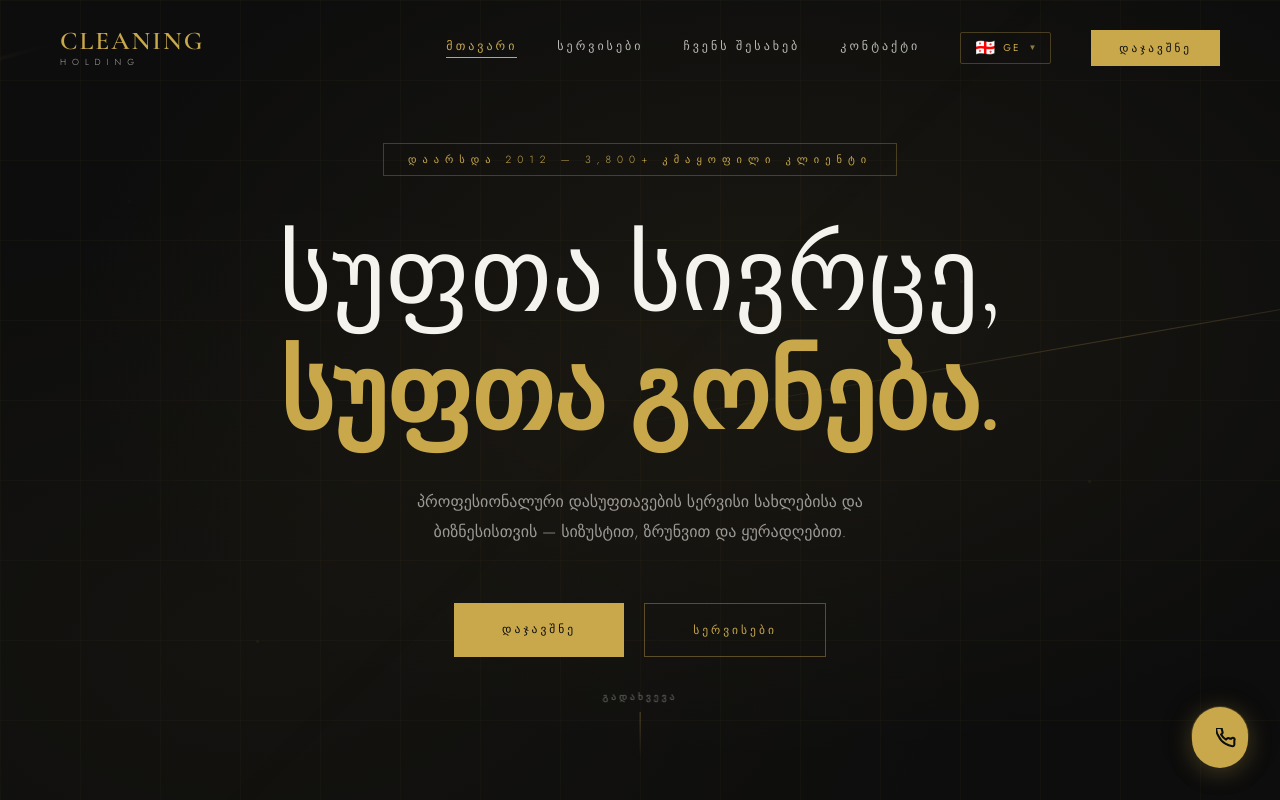
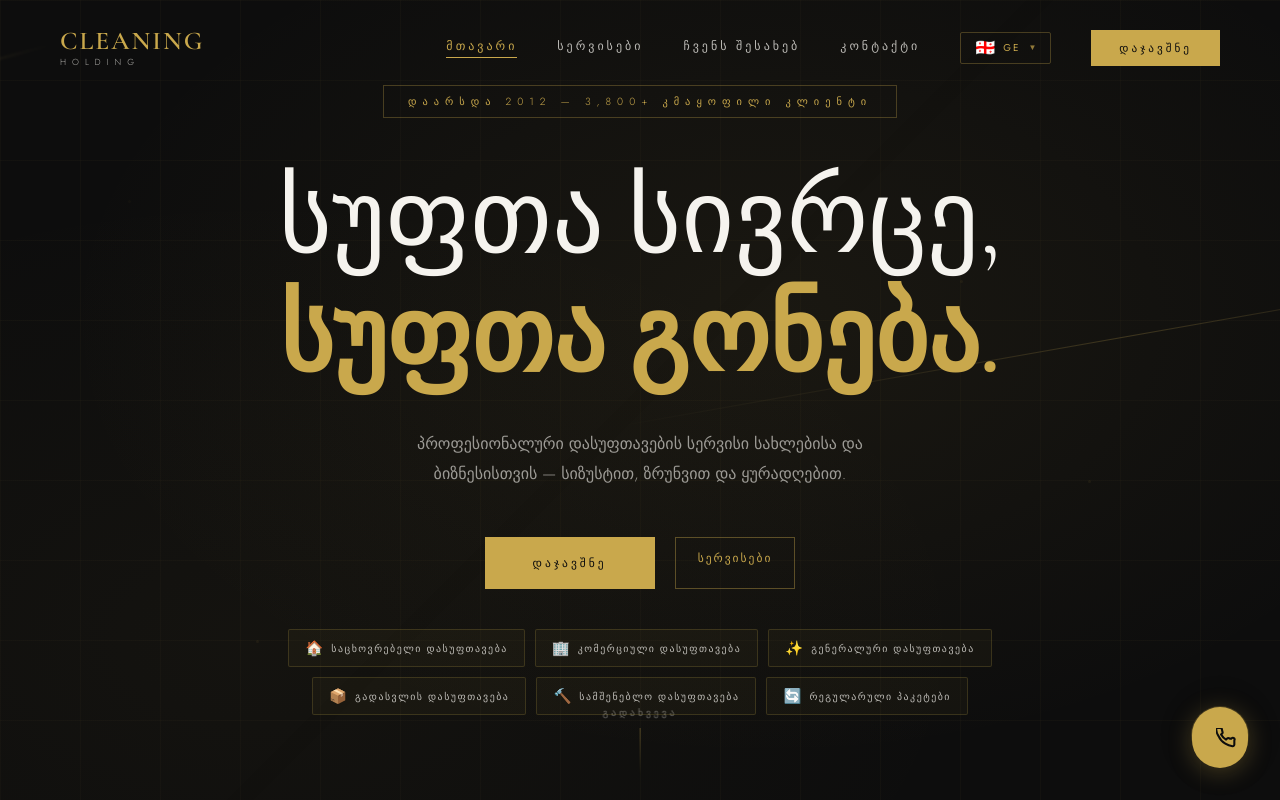
Before and after one commit to beka-ab/cleaning-holding, a React (Create React App) app: page /ka in a window 1280 px wide. Shown: the top 800 px of the page. Built offline with nearby package versions, Linux system fonts and the light colour scheme.

Commit message:
language change

```diff
--- a/src/pages/Home.jsx
+++ b/src/pages/Home.jsx
@@ -269,7 +269,8 @@ export default function Home() {
   const [statsRef, statsInView] = useInView();
   const [servicesRef, servicesInView] = useInView();
   const [ctaRef, ctaInView] = useInView();
-  const { t } = useTranslation();
+  const { t, i18n } = useTranslation();
+  const lang = i18n.language || "ka";
 
   useEffect(() => {
     const timer = setTimeout(() => setHeroVisible(true), 100);
@@ -304,6 +305,15 @@ export default function Home() {
       title: t("services.move.title"),
       desc: t("services.move.desc"),
     },
+  ];
+
+  const servicePills = [
+    { icon: "🏠", label: t("services.residential.title") },
+    { icon: "🏢", label: t("services.commercial.title") },
+    { icon: "✨", label: t("services.deep.title") },
+    { icon: "📦", label: t("services.move.title") },
+    { icon: "🔨", label: t("services.construction.title") },
+    { icon: "🔄", label: t("services.recurring.title") },
   ];
 
   return (
@@ -363,7 +373,7 @@ export default function Home() {
         />
         <WipeAnimation />
 
-        <div style={{ position: "relative", zIndex: 1, maxWidth: "860px" }}>
+        <div style={{ position: "relative", zIndex: 1, maxWidth: "900px" }}>
           <div
             style={{
               display: "inline-block",
@@ -398,6 +408,7 @@ export default function Home() {
           >
             {t("hero.line1")}
           </h1>
+
           <h1
             style={{
               fontFamily: "var(--font-display)",
@@ -422,7 +433,7 @@ export default function Home() {
               color: "var(--white)",
               opacity: heroVisible ? 0.6 : 0,
               maxWidth: "520px",
-              margin: "0 auto 56px",
+              margin: "0 auto 48px",
               lineHeight: 1.9,
               transform: heroVisible ? "translateY(0)" : "translateY(20px)",
               transition: "all 0.9s ease 0.55s",
@@ -431,6 +442,7 @@ export default function Home() {
             {t("hero.sub")}
           </p>
 
+          {/* BUTTONS */}
           <div
             style={{
               display: "flex",
@@ -443,7 +455,7 @@ export default function Home() {
             }}
           >
             <Link
-              to="/contact"
+              to={`/${lang}/contact`}
               style={{
                 textDecoration: "none",
                 fontFamily: "var(--font-body)",
@@ -464,16 +476,16 @@ export default function Home() {
               {t("hero.btn1")}
             </Link>
             <Link
-              to="/services"
+              to={`/${lang}/services`}
               style={{
                 textDecoration: "none",
                 fontFamily: "var(--font-body)",
                 fontSize: "0.72rem",
-                letterSpacing: "3px",
+                letterSpacing: "2px",
                 textTransform: "uppercase",
                 color: "var(--gold)",
                 border: "1px solid rgba(201,168,76,0.4)",
-                padding: "18px 48px",
+                padding: "12px 22px",
                 transition: "all 0.3s ease",
                 display: "inline-block",
               }}
@@ -489,12 +501,69 @@ export default function Home() {
               {t("hero.btn2")}
             </Link>
           </div>
+
+          {/* SERVICE PILLS */}
+          <div
+            style={{
+              display: "flex",
+              gap: "10px",
+              justifyContent: "center",
+              flexWrap: "wrap",
+              marginTop: "40px",
+              opacity: heroVisible ? 1 : 0,
+              transform: heroVisible ? "translateY(0)" : "translateY(20px)",
+              transition: "all 0.9s ease 0.85s",
+            }}
+          >
+            {servicePills.map((s, i) => (
+              <Link
+                key={i}
+                to={`/${lang}/services`}
+                style={{
+                  textDecoration: "none",
+                  display: "flex",
+                  alignItems: "center",
+                  gap: "8px",
+                  padding: "8px 16px",
+                  border: "1px solid rgba(201,168,76,0.2)",
+                  background: "rgba(201,168,76,0.04)",
+                  cursor: "pointer",
+                  transition: "all 0.3s ease",
+                  borderRadius: "2px",
+                }}
+                onMouseEnter={(e) => {
+                  e.currentTarget.style.borderColor = "var(--gold)";
+                  e.currentTarget.style.background = "rgba(201,168,76,0.1)";
+                }}
+                onMouseLeave={(e) => {
+                  e.currentTarget.style.borderColor = "rgba(201,168,76,0.2)";
+                  e.currentTarget.style.background = "rgba(201,168,76,0.04)";
+                }}
+              >
+                <span style={{ fontSize: "0.9rem" }}>{s.icon}</span>
+                <span
+                  style={{
+                    fontFamily: "var(--font-body)",
+                    fontSize: "0.62rem",
+                    letterSpacing: "1.5px",
+                    textTransform: "uppercase",
+                    color: "var(--white)",
+                    opacity: 0.75,
+                    whiteSpace: "nowrap",
+                  }}
+                >
+                  {s.label}
+                </span>
+              </Link>
+            ))}
+          </div>
         </div>
 
+        {/* Scroll indicator */}
         <div
           style={{
             position: "absolute",
-            bottom: "40px",
+            bottom: "24px",
             left: "50%",
             transform: "translateX(-50%)",
             display: "flex",
@@ -695,7 +764,7 @@ export default function Home() {
 
         <div style={{ textAlign: "center", marginTop: "60px" }}>
           <Link
-            to="/services"
+            to={`/${lang}/services`}
             style={{
               textDecoration: "none",
               fontFamily: "var(--font-body)",
@@ -751,7 +820,7 @@ export default function Home() {
           {t("cta.sub")}
         </p>
         <Link
-          to="/contact"
+          to={`/${lang}/contact`}
           style={{
             textDecoration: "none",
             fontFamily: "var(--font-body)",
```
